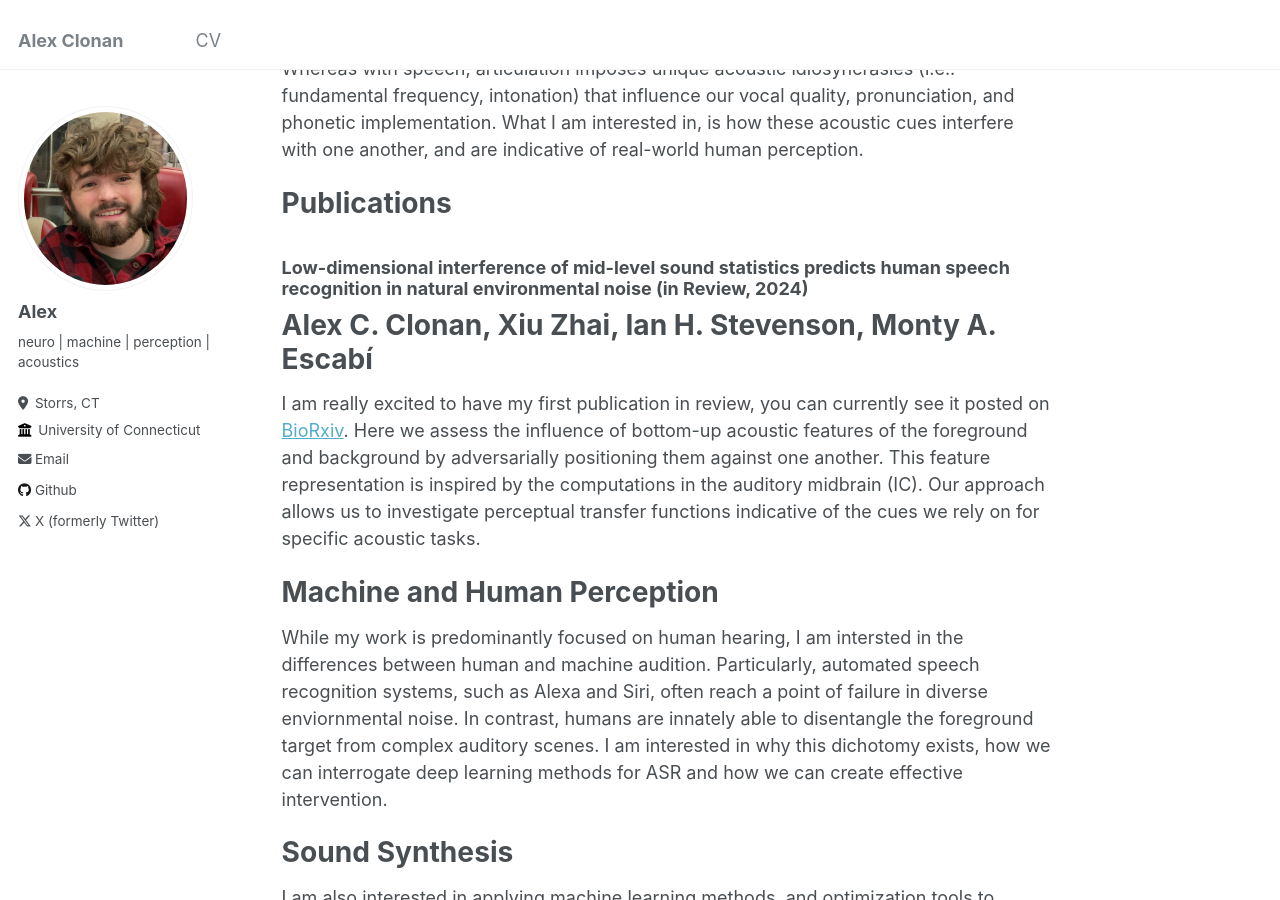
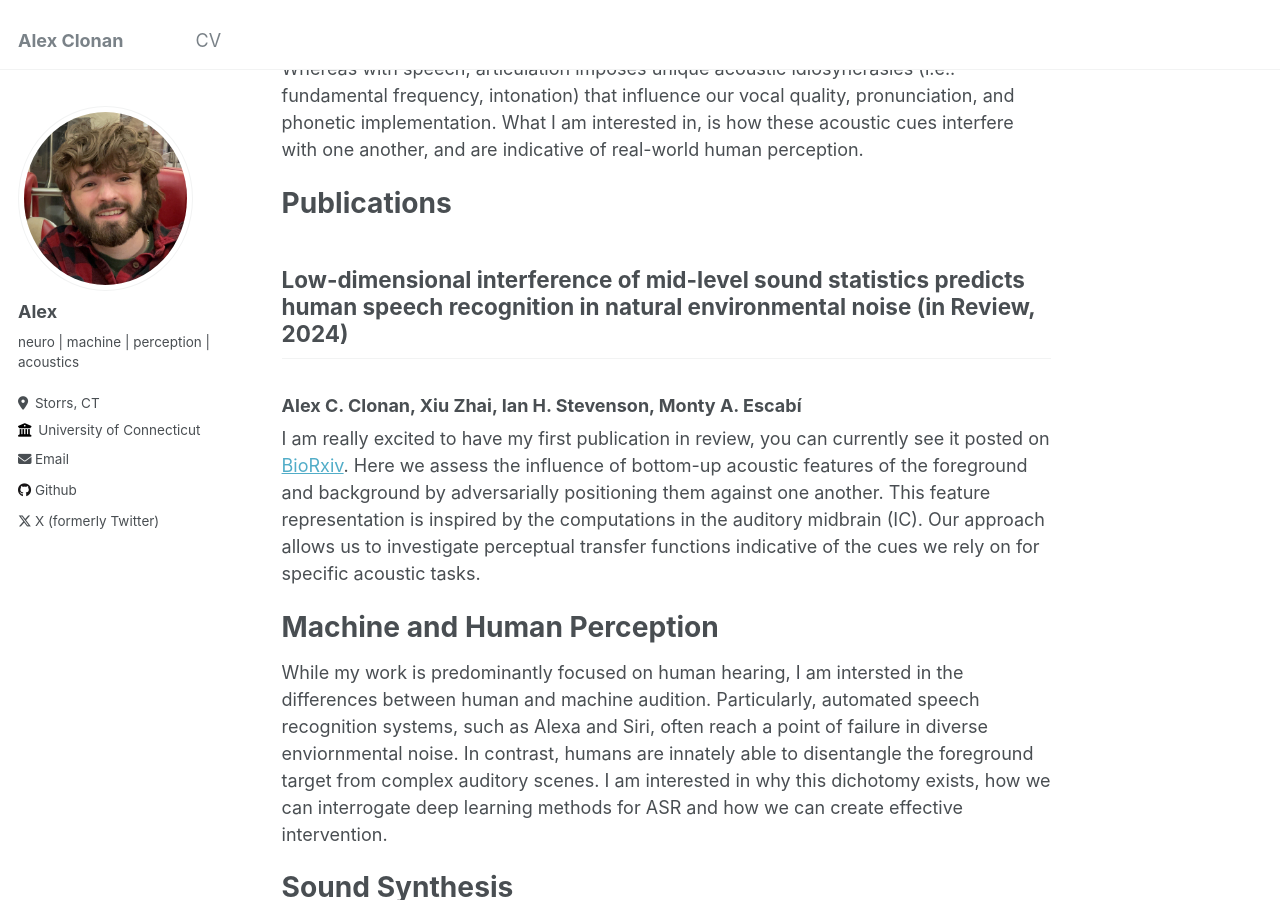
Before and after one commit to aclonan/aclonan.github.io, a Jekyll site: the page built from _pages/about.md, in a window 1280 px wide and 900 px high, scrolled down 407 px. Built offline with Jekyll 4.4.1, drawn with Linux system fonts in a browser that asks for light colours.

```diff
--- a/_pages/about.md
+++ b/_pages/about.md
@@ -15,8 +15,8 @@ My current work is focused on the bottom-up acoustic cues that drive speech perc
 
 Publications
 ======
-### **Low-dimensional interference of mid-level sound statistics predicts human speech recognition in natural environmental noise (in Review, 2024)**
-# Alex C. Clonan, Xiu Zhai, Ian H. Stevenson, Monty A. Escabí
+## **Low-dimensional interference of mid-level sound statistics predicts human speech recognition in natural environmental noise (in Review, 2024)**
+### Alex C. Clonan, Xiu Zhai, Ian H. Stevenson, Monty A. Escabí
 I am really excited to have my first publication in review, you can currently see it posted on [BioRxiv](https://www.biorxiv.org/content/10.1101/2024.02.13.579526v1). Here we assess the influence of bottom-up acoustic features of the foreground and background by adversarially positioning them against one another. This feature representation is inspired by the computations in the auditory midbrain (IC). Our approach allows us to investigate perceptual transfer functions indicative of the cues we rely on for specific acoustic tasks.
 
 Machine and Human Perception
```
